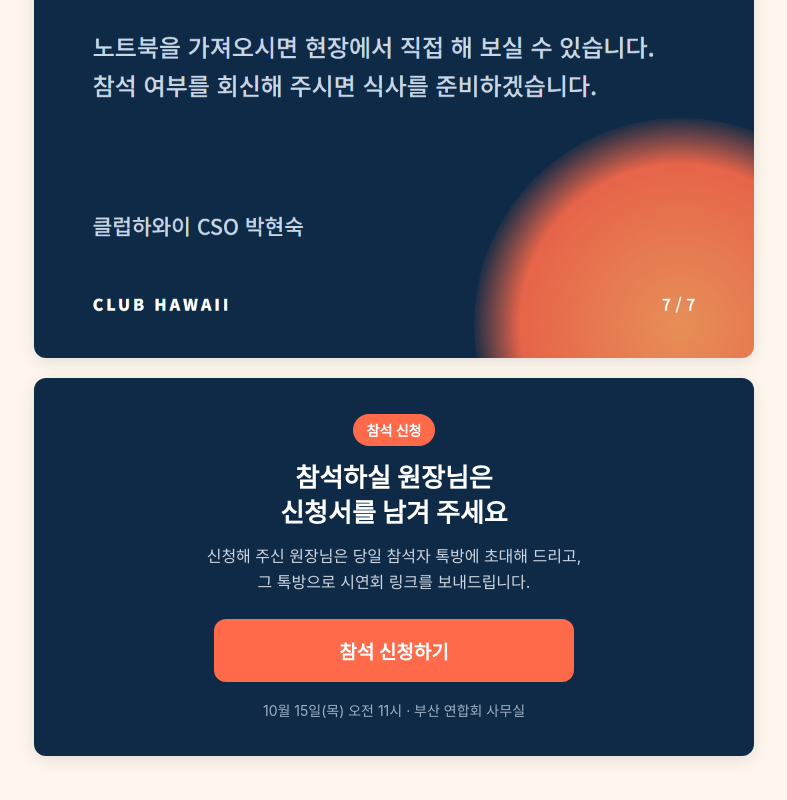
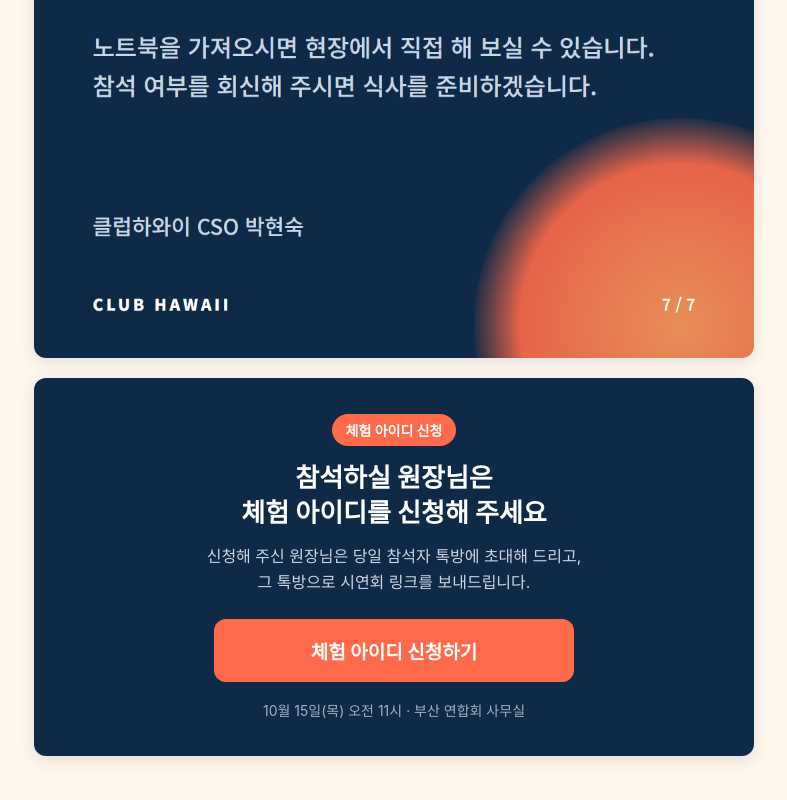
Before and after one commit to lavola007-lgtm/busan-briefing-1015, a plain HTML site: page index.html in a window 1280 px wide. Shown: the part 6086-6886 px from the top of the page, without its empty margins (246-1033 px from the left). Drawn offline with Linux system fonts and the light colour scheme.

Commit message:
신청 문구를 '체험 아이디 신청'으로 변경
Co-Authored-By: Claude Opus 5.5 <noreply@anthropic.com>

```diff
--- a/index.html
+++ b/index.html
@@ -31,10 +31,10 @@
   <img src="images/06.png" alt="6/7 미니앱 리포트와 조건 안내">
   <img src="images/07.png" alt="7/7 참석 안내 - 원장님을 기다리겠습니다">
   <section class="apply">
-    <p class="label">참석 신청</p>
-    <h2>참석하실 원장님은<br>신청서를 남겨 주세요</h2>
+    <p class="label">체험 아이디 신청</p>
+    <h2>참석하실 원장님은<br>체험 아이디를 신청해 주세요</h2>
     <p class="desc">신청해 주신 원장님은 당일 참석자 톡방에 초대해 드리고,<br>그 톡방으로 시연회 링크를 보내드립니다.</p>
-    <a class="btn" href="https://forms.gle/HWaUsbfdfZ9t9QH57" target="_blank" rel="noopener">참석 신청하기</a>
+    <a class="btn" href="https://forms.gle/HWaUsbfdfZ9t9QH57" target="_blank" rel="noopener">체험 아이디 신청하기</a>
     <p class="info">10월 15일(목) 오전 11시 · 부산 연합회 사무실</p>
   </section>
 </main>
```
